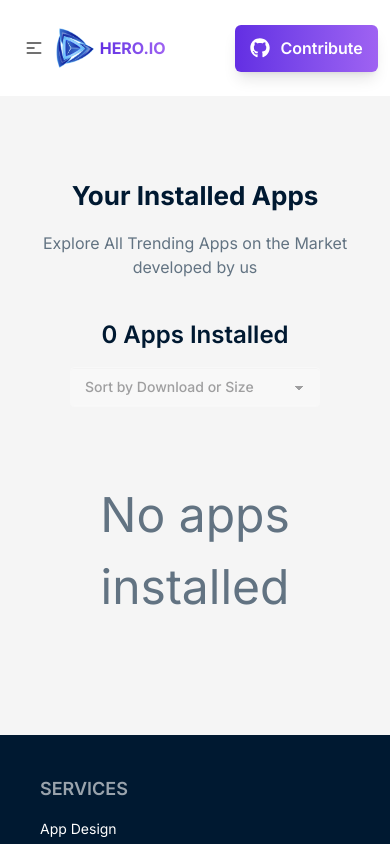
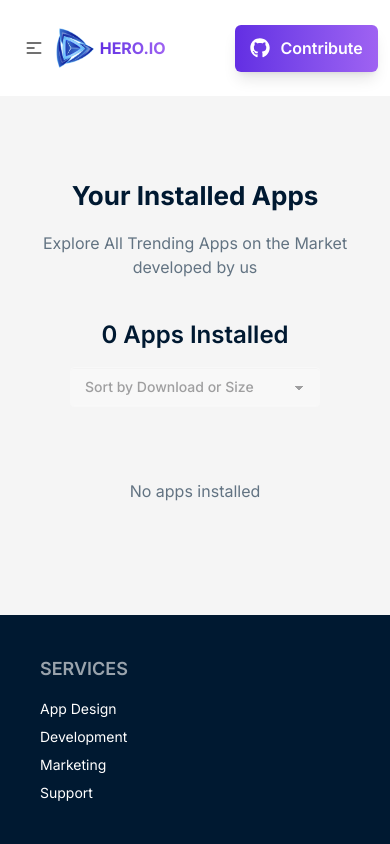
Before and after one commit to mahadi609im/hero-apps-io, a React (Vite) app: page /installation in a window 390 px wide. Shown: the top 844 px of the page. Built offline with nearby package versions, Linux system fonts and the light colour scheme.

Commit message:
some responsive fix

```diff
--- a/src/Components/Loading/LoadingDesign.jsx
+++ b/src/Components/Loading/LoadingDesign.jsx
@@ -3,7 +3,7 @@ import logo from '../../assets/logo.png';
 
 const LoadingDesign = () => {
   return (
-    <div className="flex flex-col items-center justify-center p-8 rounded-xl mt-10 sm:mx-auto w-full ontainer mx-auto px-[3%] md:px-0">
+    <div className="flex flex-col items-center justify-center rounded-xl mt-10 w-full container mx-auto px-[3%] md:px-0  p-8">
       <h2 className="text-[48px] font-semibold text-gray-700 text-center flex items-center">
         L
         <img
--- a/src/Pages/Intallation/Installation.jsx
+++ b/src/Pages/Intallation/Installation.jsx
@@ -182,8 +182,8 @@ const Installation = () => {
                 </UninstallContext.Provider>
               ))
             ) : (
-              <div className="flex flex-col items-center justify-center p-8 rounded-xl mt-10 sm:mx-auto w-full ontainer mx-auto px-[3%] md:px-0">
-                <h2 className="text-[48px] text-base md:text-lg lg:text-xl text-[#627382] text-center flex items-center">
+              <div className="flex flex-col items-center justify-center p-8 rounded-xl mt-10 w-full container mx-auto px-[3%] md:px-0">
+                <h2 className="text-base md:text-lg lg:text-xl text-[#627382] text-center">
                   No apps installed
                 </h2>
               </div>
```
